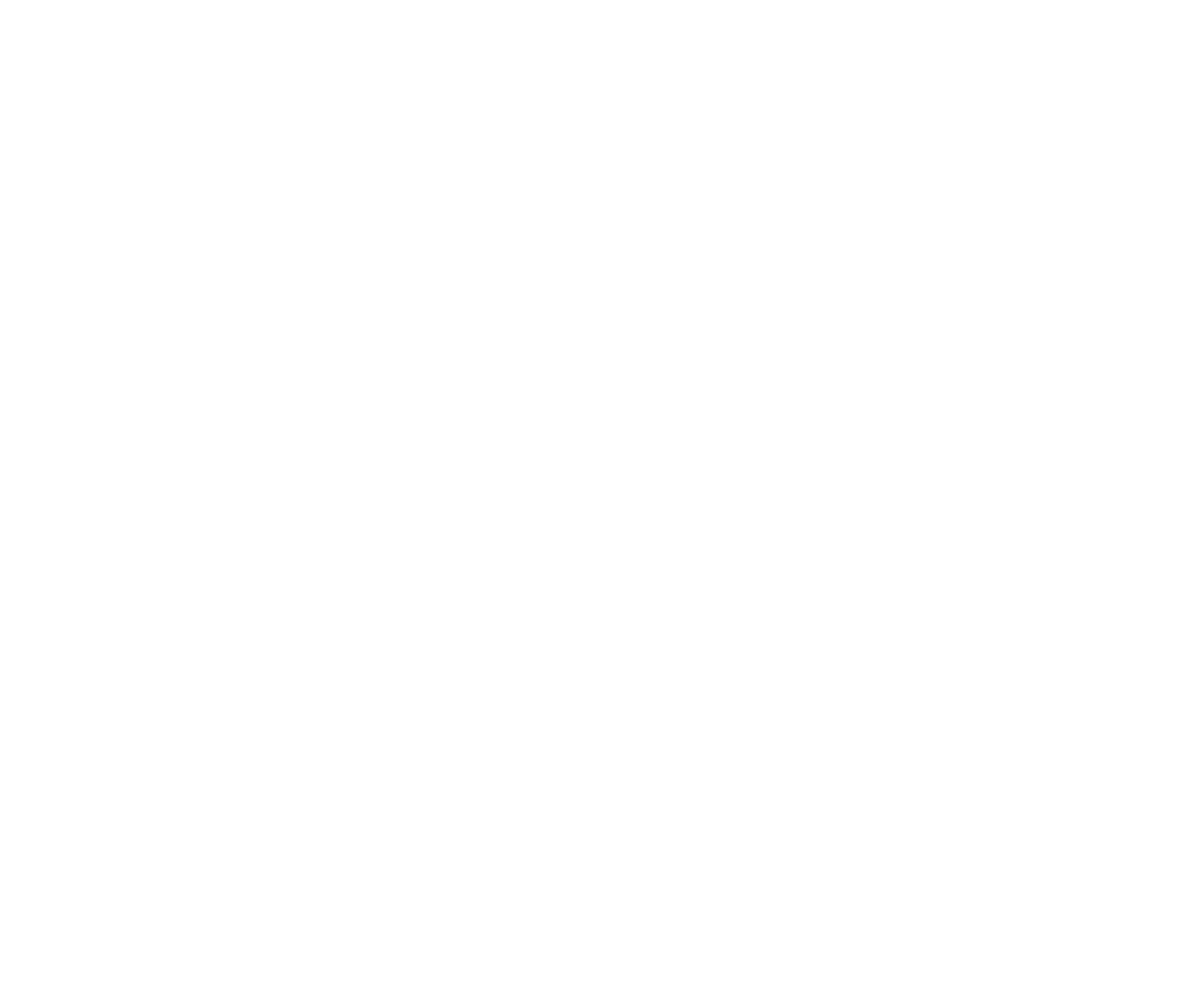
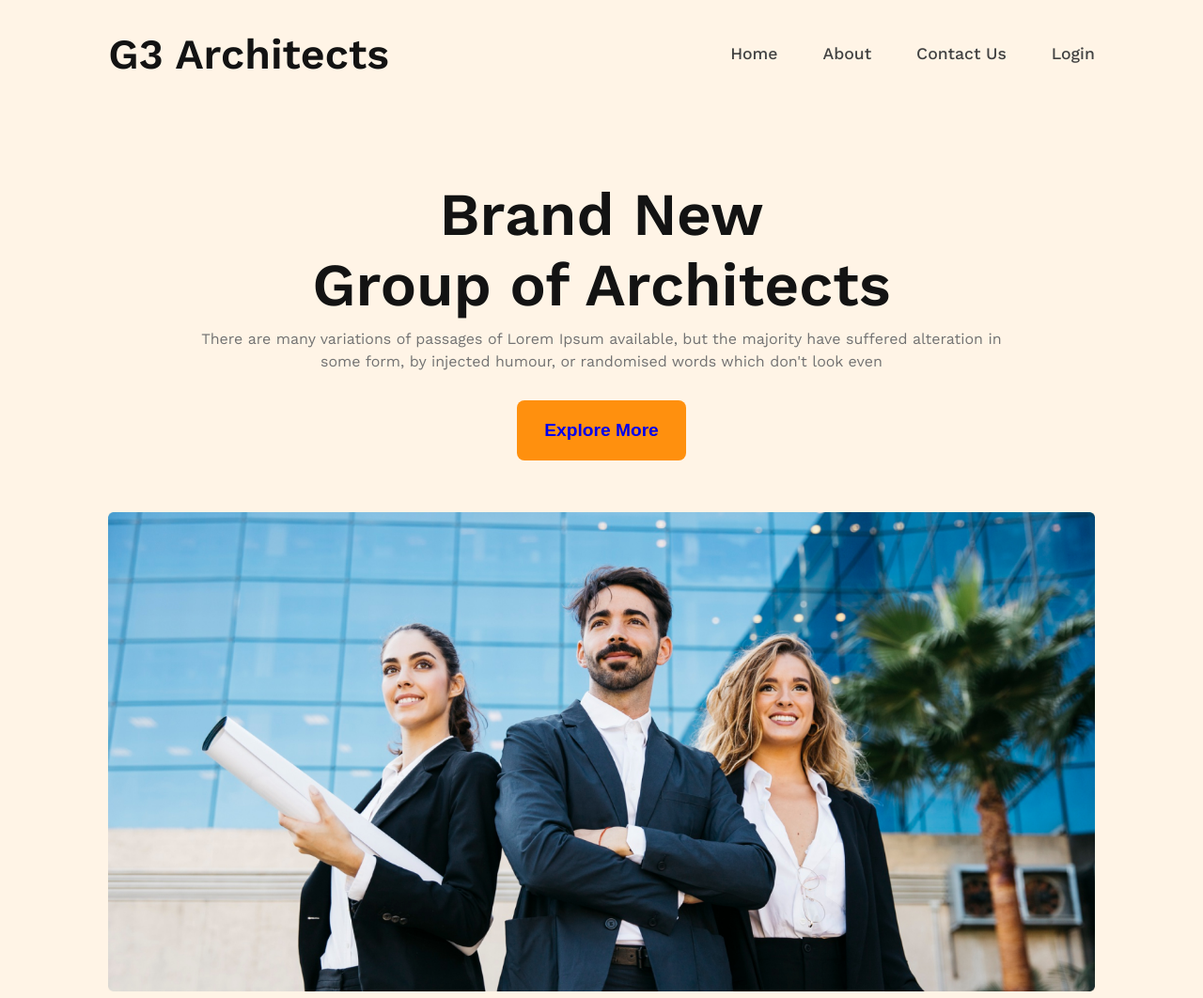
Before and after one commit to NaimurAlltime/g3-architects, a plain HTML site: page index.html in a window 1280 px wide. Shown: the whole page at 94% size. Before the commit the page ends 800 px from the top, so only its background shows below. Drawn offline with nearby package versions, Linux system fonts and the light colour scheme.

Commit message:
navbar and banner section added

```diff
--- a/index.html
+++ b/index.html
@@ -9,6 +9,42 @@
     <link rel="stylesheet" href="styles/style.css">
 </head>
 <body>
+    <header class="header">
+      <!-- =======Start navbar======= -->
+      <nav class="container">
+        <div class="nav_container">
+            <a href="index.html" class="nav-logo"><h4>G3 Architects</h4></a>
+            <ul class="nav-menu">
+                <li><a href="">Home</a></li>
+                <li><a href="">About</a></li>
+                <li><a href="">Contact Us</a></li>
+                <li><a href="">Login</a></li>
+            </ul>
+        </div>
+    </nav>
+    <!-- =======End navbar======= -->
 
+     <!-- ========Start of Banner======= -->
+      <section>
+        <div class="container header_container">
+            <div class="Banner-info">
+                <h1>Brand New
+                    <br>
+                    Group of Architects
+                </h1>
+                 <p>
+                     There are many variations of passages of Lorem Ipsum available, but the majority have suffered alteration in
+                     <br>
+                     some form, by injected humour, or randomised words which don't look even
+                 </p>
+                 <button class="primary-button"><a href="#">Explore More</a></button>
+            </div>
+            <div class="banner-photo">
+             <img src="images/banner.png" alt="">
+           </div>
+         </div>
+      </section>
+      </header>
+      <!-- ========End of Banner======= -->
 </body>
 </html>
--- a/styles/style.css
+++ b/styles/style.css
@@ -0,0 +1,123 @@
+/* google fonts (Work Sans) */
+@import url('https://fonts.googleapis.com/css2?family=Work+Sans:wght@400;500;600&display=swap');
+
+*{
+    margin: 0;
+    padding: 0;
+    border: 0;
+    outline: 0;
+    text-decoration: none;
+    list-style: none;
+    box-sizing: border-box;
+}
+
+:root{
+    --color-primary: #FF900E;
+    --color-white: #FFFFFF;
+    --color-bg: rgba(255, 144, 14, 0.1);
+    --color-bg1: white;
+    --color-bg2: #FFF4E7;;
+
+    --container-width-lg: 82%;
+    --container-width-md: 90%;
+    --container-width-sm: 94%;
+
+    /* --transition: all 400ms ease; */
+}
+
+body{
+    font-family: 'Work Sans', sans-serif;
+    line-height: 1.5;
+}
+
+.container{
+    /* max-width: 1250px; */
+
+    width: var(--container-width-lg);
+    margin: 0 auto;
+}
+
+section{
+    padding-top: 100px;
+}
+
+.primary-button {
+    width: 180px;
+    height: 64px;
+    font-weight: 600;
+    font-size: 1.2rem;
+    text-align: center;
+    background: var(--color-primary);
+    color: #FFFFFF;
+    border-radius: 8px;
+    margin-top: 1.8rem;
+}
+
+.primary-button a:visited {
+    color: inherit;
+}
+
+/* background-color */
+.header {
+    background: var(--color-bg);
+}
+
+/* =======nav======= */
+nav {
+    background: transparent;
+    padding-top: 1.5rem;
+ }
+
+ .nav_container {
+     height: 100%;
+     display: flex;
+     justify-content: space-between;
+     align-items: center;
+ }
+
+ .nav-logo {
+    font-weight: 700;
+    font-size: 2.8rem;
+    color: #131313;
+ }
+
+ .nav-menu {
+    display: flex;
+    align-items: center;
+    gap: 3rem;
+}
+
+.nav-menu li  {
+    font-weight: 500;
+    font-size: 1.1rem;
+    color: #424242;
+}
+
+a:visited {
+    color: inherit;
+}
+
+/* =======header===== */
+.Banner-info {
+    text-align: center;
+    margin-bottom: 55px;
+}
+
+.Banner-info h1 {
+    font-weight: 700;
+    font-size: 64px;
+    line-height: 75px;
+    color: #131313;
+}
+
+.Banner-info p {
+    font-size: 16px;
+    color: #727272;
+    margin-top: 0.5rem;
+}
+
+.banner-photo img {
+   width: 100%;
+   height: 100%;
+   object-fit: cover;
+}
```
